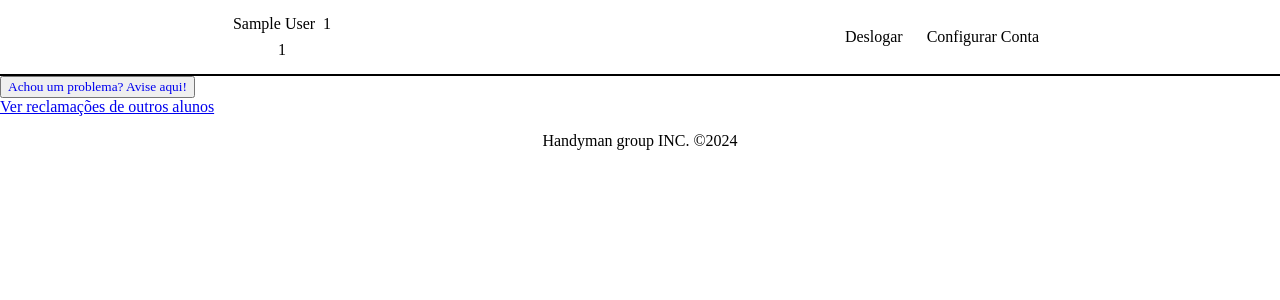
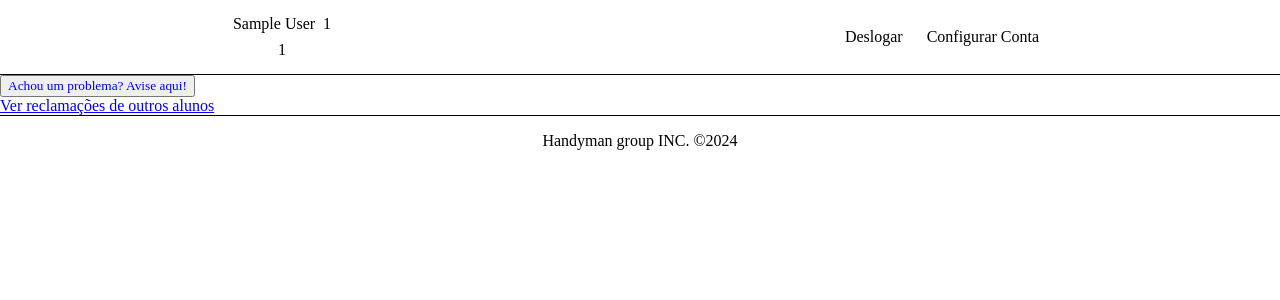
Before and after one commit to gitManuTech/Manutech-SITE, a PHP site: page /private/php/profile.php in a window 1280 px wide. Shown: the top 300 px of the page. Run offline with PHP 8.4, Linux system fonts and the light colour scheme; the visitor is signed in with stand-in values (Sample User, id 1).

Commit message:
Added new css class

```diff
--- a/src/public/css/profile.css
+++ b/src/public/css/profile.css
@@ -23,6 +23,10 @@
 .important-info { padding: 0.25rem; }
 
 /* TODO: maybe move this .header config this to "general.css" */
-.header {
+.main {
 	border-bottom: 1px solid black;
 }
+
+.post-header:hover {
+	color: blue;
+}
```
